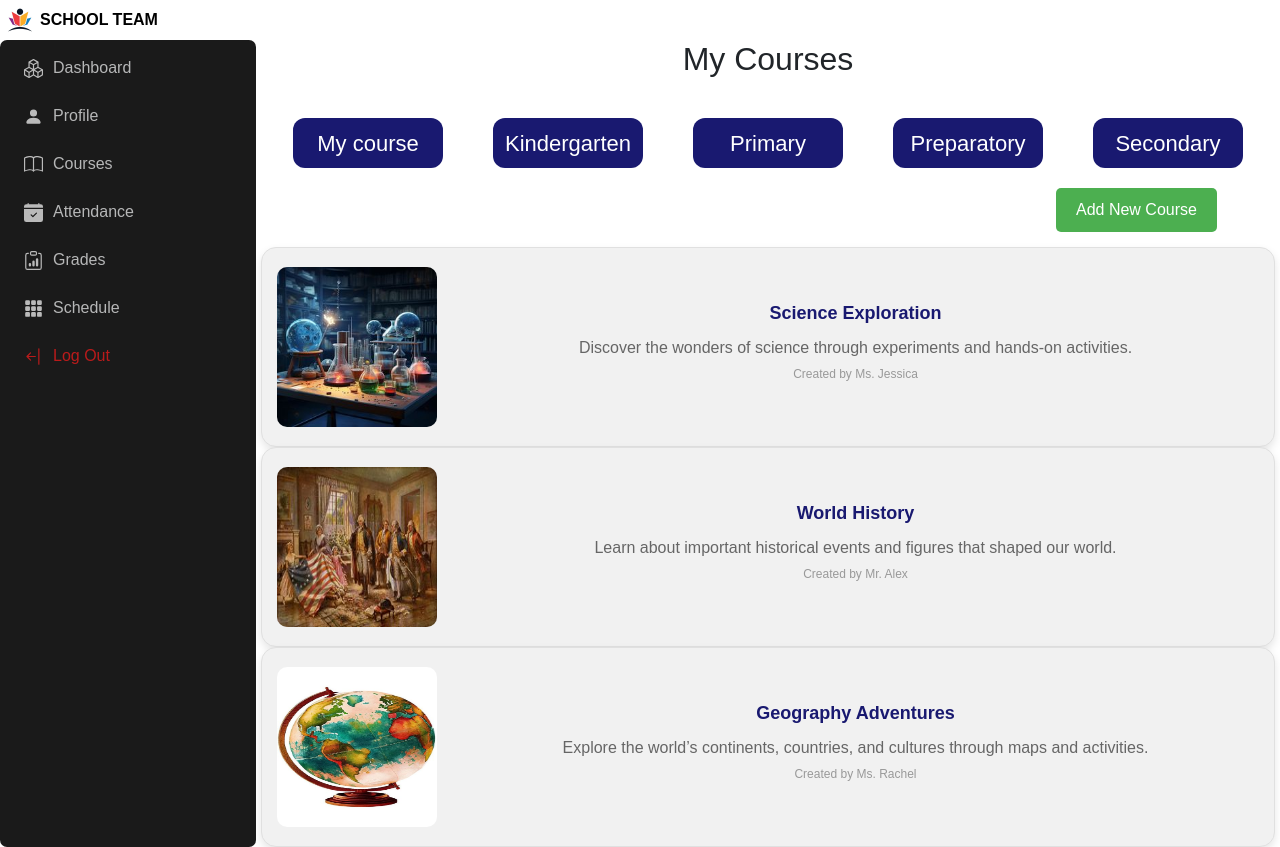
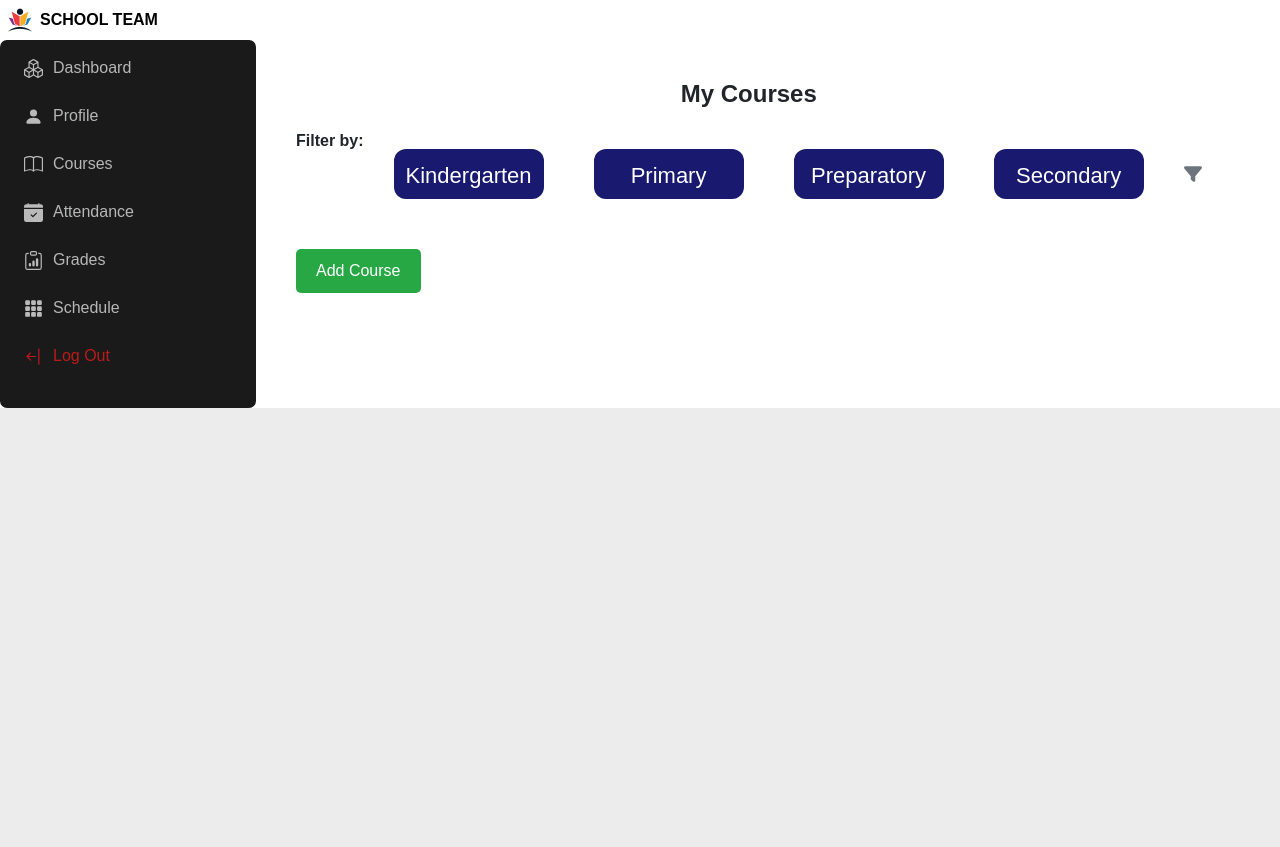
Before and after one commit to maryam-hussien/schoolManagmentSystem, a React (Vite) app in the folder FrontEnd/: page /dashboard/courses in a window 1280 px wide. After the commit the page ends 800 px from the top, so only its background shows below. Built offline with nearby package versions, Linux system fonts and the light colour scheme.

Commit message:
dashCourse

```diff
--- a/FrontEnd/package.json
+++ b/FrontEnd/package.json
@@ -10,6 +10,8 @@
     "preview": "vite preview"
   },
   "dependencies": {
+    "@fortawesome/free-solid-svg-icons": "^6.6.0",
+    "@fortawesome/react-fontawesome": "^0.2.2",
     "autoprefixer": "^10.4.20",
     "axios": "^1.7.7",
     "bootstrap": "^5.3.3",
--- a/FrontEnd/src/Dashboard/DashPages/DashCourses/DashCourses.css
+++ b/FrontEnd/src/Dashboard/DashPages/DashCourses/DashCourses.css
@@ -1,114 +1,186 @@
-.dash-courses {
-  padding: 20px; /* Overall padding for the DashCourses component */
+/* General styles */
+.dashboard {
+  padding: 20px;
+  width: auto;
 }
 
+h2 {
+  font-size: 24px;
+  font-weight: bold;
+}
 
-.add-course-btn {
-  padding: 10px 20px;
-  background-color: #4CAF50;
-  margin-left: 800px;
-  margin-bottom: 15px;
+/* Filter section responsive layout */
+.filter-section {
+  display: flex;
+  flex-wrap: wrap; /* Adjusts the layout for smaller screens */
+  justify-content: space-between;
+  align-items: center;
+  margin-bottom: 20px;
+}
+
+.filter-group {
+  display: flex;
+  gap: 10px;
+  flex-wrap: wrap; /* Allow buttons to wrap on smaller screens */
+}
+
+.filter-group button {
+  padding: 10px;
+  background-color: #007bff;
   color: white;
   border: none;
   border-radius: 5px;
   cursor: pointer;
-  transition: background-color 0.3s ease;
 }
-.submit-btn {
+
+.filter-icon {
+  font-size: 18px;
+  margin-left: 20px;
+  color: #6c757d;
+  cursor: pointer;
+}
+
+.add-course-btn {
   padding: 10px 20px;
-  background-color: #4CAF50;
-  margin-bottom: 15px;
+  background-color: #28a745;
   color: white;
   border: none;
   border-radius: 5px;
   cursor: pointer;
-  transition: background-color 0.3s ease;
-}
-.submit-btn:hover {
-  background-color: #45a049;
-}
-.add-course-btn:hover {
-  background-color: #45a049;
-}
-/* DashCourses.css */
-
-/* DashCourses.css */
-
-.form-input {
-  width: 50%; /* Adjust the width as needed */
-  padding: 8px; /* Add some padding for better usability */
-  margin-bottom: 15px; /* Space between inputs */
-  border: 1px solid #ccc; /* Optional: Add border styling */
-  border-radius: 4px; /* Optional: Rounded corners */
+  margin-top: 10px;
 }
 
-label {
-  display: block; /* Ensures the label is on its own line */
-  margin-bottom: 5px; /* Space between label and input */
-  font-weight: bold; /* Optional: Makes the label text bold */
+@media (max-width: 768px) {
+  .add-course-btn {
+
+      align-items: center;
+      justify-content: center;
+  }
 }
 
-
-
-.first button {
-  margin: 10px;
-  border-radius: 12px;
-  width: 150px;
-  height: 50px;
-  color: #fff;
-  font-size: 18px;
-  border: none;
-  background-color: #191970;
-  transition: all 0.3s ease;
+/* Course form */
+.course-form {
+  background-color: #f8f9fa;
+  padding: 20px;
+  margin-top: 20px;
+  border-radius: 10px;
+  display: flex;
+  flex-direction: column;
+  align-items: center;
+  justify-content: center;
+  width: 100%;
+  max-width: 500px;
+  margin-bottom: 20px;
 }
 
-.first button:hover {
-  background-color: #4b4b8c;
+.course-form input {
+  padding: 10px;
+  border: 1px solid #ced4da;
+  border-radius: 5px;
+  width: 100%;
+  margin-bottom: 10px;
 }
 
-.course-card1 {
-  display: flex; /* Use flexbox to arrange items in a column */
-  flex-direction: row ; /* Stack elements vertically */
-  justify-content: space-between; /* Space out items */
-    height: 200px; /* Fixed height for square cards */
-  padding: 10px; /* Reduced padding */
-  background-color: #ffffff; /* White background for cards */
-  border: 1px solid #e0e0e0; /* Light gray border */
-  border-radius: 10px; /* Rounded corners */
-  box-shadow: 0 2px 5px rgba(0, 0, 0, 0.1); /* Subtle shadow effect */
-  transition: transform 0.3s, box-shadow 0.3s; /* Smooth transition effects */
+.course-form button {
+  padding: 10px;
+  background-color: #007bff;
+  color: white;
+  border: none;
+  border-radius: 5px;
+  cursor: pointer;
+}
+
+/* Courses Section */
+.courses-section {
+  display: grid;
+  grid-template-columns: repeat(auto-fit, minmax(250px, 1fr)); /* Adjust grid layout for responsiveness */
+  gap: 20px;
+}
+
+.course-card {
+  background-color: white;
+  padding: 20px;
+  border-radius: 10px;
+  box-shadow: 0 4px 12px rgba(0, 0, 0, 0.1);
+  transition: transform 0.3s ease, box-shadow 0.3s ease;
 }
 
 .course-card:hover {
-  transform: translateY(-3px); /* Lift effect on hover */
-  box-shadow: 0 4px 10px rgba(0, 0, 0, 0.2); /* Enhanced shadow on hover */
+  transform: translateY(-5px);
+  box-shadow: 0 6px 16px rgba(0, 0, 0, 0.1);
 }
 
 .course-image {
-  width: 100px; /* Set a fixed width for the image */
-  height: 100px; /* Set a fixed height for the image to make it square */
-  border-radius: 10px; /* Rounded corners for images */
-  margin-bottom: 10px; /* Space between image and text */
+  width: 80px;
+  height: 80px;
+  object-fit: cover;
+  border-radius: 60%;
+  margin-bottom: 20px;
 }
 
-.course-info {
-  text-align: center; /* Center text in the card */
+.course-card h3 {
+  margin-bottom: 10px;
+  font-size: 18px;
 }
 
-.course-title {
-  margin: 0; /* Remove default margin */
-  font-size: 16px; /* Adjust font size for course title */
-  color: #191970; /* Dark blue for course title */
+.course-card p {
+  font-size: 14px;
 }
 
-.course-description {
-  font-size: 14px; /* Font size for course description */
-  color: #666; /* Gray color for description */
-  margin-bottom: 5px; /* Space below the description */
+.creator {
+  font-size: 12px;
+  color: #007bff;
+  font-weight: bold;
 }
 
-.course-creator {
-  font-size: 12px; /* Smaller font for creator's name */
-  color: #999; /* Light gray color for creator's name */
-  margin-bottom: 10px; /* Space below the creator's name */
+/* Responsive changes */
+@media (max-width: 768px) {
+  .dashboard {
+    padding: 10px;
+  }
+
+  .filter-section {
+    flex-direction: column; /* Stack elements vertically on smaller screens */
+    align-items: flex-start;
+  }
+
+  .add-course-btn {
+    align-self: flex-end;
+    align-items: center;
+    justify-content: center;
+    /* Align the add course button to the end on smaller screens */
+  }
+
+  .courses-section {
+    grid-template-columns: repeat(auto-fit, minmax(200px, 1fr)); /* Reduce minimum size on smaller screens */
+  }
 }
+
+@media (max-width: 480px) {
+  .add-course-btn {
+
+    align-items: center;
+    justify-content: center;
+  }
+  .filter-group button {
+    width: 100%; /* Buttons take full width on very small screens */
+  }
+
+  .course-card {
+    padding: 15px;
+    margin-top: 20px;
+  }
+
+  .course-image {
+    width: 60px;
+    height: 60px;
+  }
+
+  .course-card h3 {
+    font-size: 16px;
+  }
+
+  .course-card p {
+    font-size: 12px;
+  }
+}
--- a/FrontEnd/src/Dashboard/DashPages/DashCourses/DashCourses.jsx
+++ b/FrontEnd/src/Dashboard/DashPages/DashCourses/DashCourses.jsx
@@ -1,162 +1,153 @@
-import  { useState } from "react";
-import "./DashCourses.css"; // Ensure the CSS file is properly imported
-import ScienceImage from '/assets/a1327d0d7ff475a3f8a58d4660ee27bb.jpg'; // Example image
-import HistoryImage from '/assets/2021f398be5e10ac967420161f0f8120.jpg'; // Example image
-import GeographyImage from '/assets/7998cd7054b50afd5741a5c1bba0d7e4.jpg'; // Example image
-import { NavLink } from 'react-router-dom';
+import { useState } from "react";
+import { FontAwesomeIcon } from "@fortawesome/react-fontawesome";
+import { faFilter } from "@fortawesome/free-solid-svg-icons";
+import { NavLink } from "react-router-dom";
+import "./DashCourses.css";
+// import osImage from "../../../../public/assets/download.jpg";
+// import aiImage from "../../../../public/assets/download.jpg";
+// import seImage from "../../../../public/assets/download.jpg";
 
 const DashCourses = () => {
-  // Default courses list
   const initialCourses = [
-    {
-      id: 1,
-      title: "Science Exploration",
-      description: "Discover the wonders of science through experiments and hands-on activities.",
-      creator: "Ms. Jessica",
-      image: ScienceImage
-    },
-    {
-      id: 2,
-      title: "World History",
-      description: "Learn about important historical events and figures that shaped our world.",
-      creator: "Mr. Alex",
-      image: HistoryImage
-    },
-    {
-      id: 3,
-      title: "Geography Adventures",
-      description: "Explore the world’s continents, countries, and cultures through maps and activities.",
-      creator: "Ms. Rachel",
-      image: GeographyImage
-    }
+    // {
+    //   id: 1,
+    //   title: "Operating System",
+    //   description:
+    //     "Learn the basic operating system concepts with hands-on projects.",
+    //   creator: "Monk Lee",
+    //   image: osImage,
+    // },
+    // {
+    //   id: 2,
+    //   title: "Artificial Intelligence",
+    //   description:
+    //     "Explore AI fundamentals and work on real-world applications.",
+    //   creator: "Jung Jinhyun",
+    //   image: aiImage,
+    // },
+    // {
+    //   id: 3,
+    //   title: "Software Engineering",
+    //   description:
+    //     "Master the best practices in software development and teamwork.",
+    //   creator: "Kim Taeyong",
+    //   image: seImage,
+    // },
   ];
 
-  // Manage the list of courses
   const [courses, setCourses] = useState(initialCourses);
-
-  // Manage new course input
+  const [isFormVisible, setIsFormVisible] = useState(false);
   const [newCourse, setNewCourse] = useState({
     title: "",
     description: "",
-    creator: ""
+    creator: "",
+    image: "",
   });
 
-  // Manage form visibility
-  const [isFormVisible, setIsFormVisible] = useState(false);
-
-  // Handle form input changes
   const handleInputChange = (e) => {
     const { name, value } = e.target;
     setNewCourse({ ...newCourse, [name]: value });
   };
+  const handleImageUpload = (e) => {
+    const file = e.target.files[0];
+    const reader = new FileReader();
+    reader.onloadend = () => {
+      setNewCourse({ ...newCourse, image: reader.result });
+    };
+    if (file) {
+      reader.readAsDataURL(file);
+    }
+  };
 
-  // Handle form submission to add a new course
   const handleFormSubmit = (e) => {
     e.preventDefault();
-    // Create a new course object
-    const course = {
-      id: courses.length + 1, // Generate a unique ID
-      ...newCourse,
-      image: ScienceImage // For simplicity, using the same image (change as needed)
-    };
-    // Add the new course to the list
-    setCourses([...courses, course]);
-    // Clear the form fields
-    setNewCourse({
-      title: "",
-      description: "",
-      creator: ""
-    });
-    // Hide the form after submission
+    const newId = courses.length + 1;
+    setCourses([...courses, { id: newId, ...newCourse }]);
+    setNewCourse({ title: "", description: "", creator: "" });
     setIsFormVisible(false);
   };
 
   return (
-    <div className="dash-courses-container">
+    <div className="dashboard">
       <h2>My Courses</h2>
-      <section className='first'>
-        <NavLink to='/course' >
-            <button>My course</button>
-          </NavLink>
-          <NavLink to='kindergaten' >
-            <button>Kindergarten</button>
-          </NavLink>
-          <NavLink to='primary' >
-            <button>Primary</button>
-          </NavLink>
-          <NavLink to='preparatory' >
-            <button>Preparatory</button>
-          </NavLink>
-          <NavLink to='secondary' >
-            <button>Secondary</button>
-          </NavLink>
 
 
-        </section>
-      {/* Button to toggle form visibility */}
-      <div className="add-course-btn-container">
-        <button className="add-course-btn" onClick={() => setIsFormVisible(!isFormVisible)}>
-          {isFormVisible ? "Hide Form" : "Add New Course"}
-        </button>
+      <div className="filter-section">
+        <div className="filter-group">
+          <label>Filter by:</label>
+          <section className="first">
+            <NavLink to="kindergaten">
+              <button>Kindergarten</button>
+            </NavLink>
+            <NavLink to="primary">
+              <button>Primary</button>
+            </NavLink>
+            <NavLink to="preparatory">
+              <button>Preparatory</button>
+            </NavLink>
+            <NavLink to="secondary">
+              <button>Secondary</button>
+            </NavLink>
+          </section>
+        </div>
+        <FontAwesomeIcon icon={faFilter} className="filter-icon" />
       </div>
+      <button
+        className="add-course-btn"
+        onClick={() => setIsFormVisible(!isFormVisible)}
+      >
+        {isFormVisible ? "Close" : "Add Course"}
+      </button>
 
-      {/* Conditionally render the form based on visibility state */}
       {isFormVisible && (
-        <form onSubmit={handleFormSubmit}>
-          <label htmlFor="title">Course Title:</label>
+        <form className="course-form" onSubmit={handleFormSubmit}>
+          <label>Title:</label>
           <input
-            id="title"
             type="text"
             name="title"
-            placeholder="Course Title"
             value={newCourse.title}
             onChange={handleInputChange}
-            className="form-input"
+            required
+          />
+          <label>Description:</label>
+          <input
+            type="text"
+            name="description"
+            value={newCourse.description}
+            onChange={handleInputChange}
+            required
+          />
+          <label>Creator:</label>
+          <input
+            type="text"
+            name="creator"
+            value={newCourse.creator}
+            onChange={handleInputChange}
             required
           />
 
-          <label htmlFor="description">Course Description:</label>
+          <label>Upload Image:</label>
           <input
-            id="description"
-            type="text"
-            name="description"
-            placeholder="Course Description"
-            value={newCourse.description}
-            onChange={handleInputChange}
-            className="form-input"
+            type="file"
+            accept="image/*"
+            onChange={handleImageUpload}
             required
           />
-
-          <label htmlFor="creator">Course Creator:</label>
-          <input
-            id="creator"
-            type="text"
-            name="creator"
-            placeholder="Course Creator"
-            value={newCourse.creator}
-            onChange={handleInputChange}
-            className="form-input"
-            required
-          />
-
-          <button type="submit" className="submit-btn">Submit</button>
+          <button type="submit">Submit</button>
         </form>
       )}
 
-      {/* Render the course cards dynamically */}
       <div className="courses-section">
         {courses.map((course) => (
-          <div className="course-card1" key={course.id} style={{ backgroundColor: "#f1f1f1" }}>
+          <div key={course.id} className="course-card">
             <img
               src={course.image}
               alt={course.title}
-              className="course-image1"
+              className="course-image"
             />
-            <div className="course-info">
-              <h3 className="course-title">{course.title}</h3>
-              <p className="course-description">{course.description}</p>
-              <p className="course-creator">Created by {course.creator}</p>
-            </div>
+            <h3>{course.title}</h3>
+            <p>{course.description}</p>
+            <p className="creator">Created by {course.creator}</p>
           </div>
         ))}
       </div>
```
Also changed, not shown: 1 other file (tests, documents, lock files or other folders).
